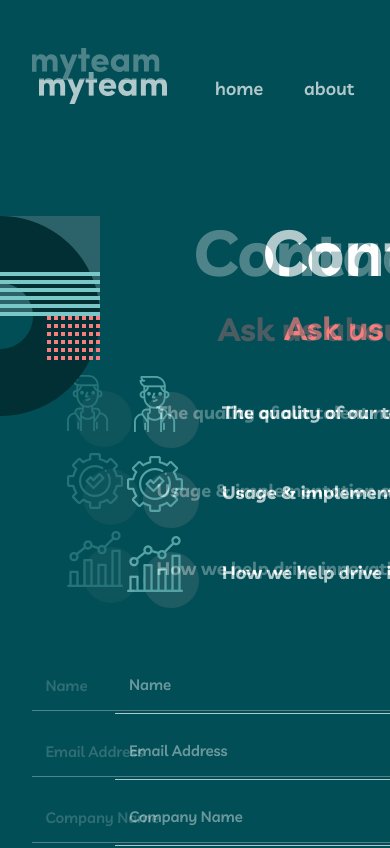
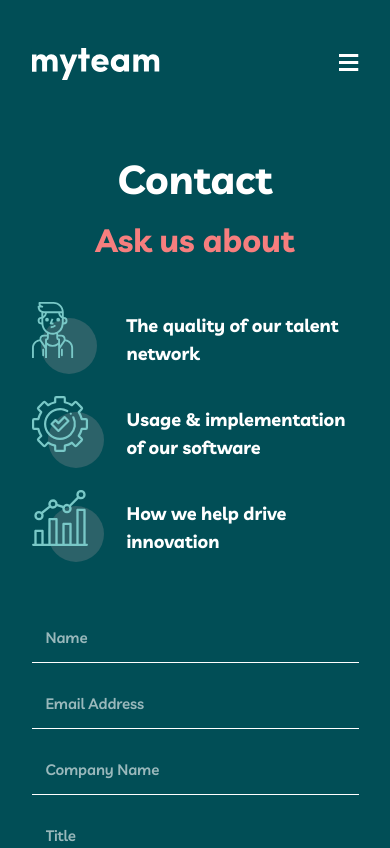
Before and after one commit to andremuradas/myteam, a plain HTML site: page contact.html in a window 390 px wide. Shown: the top 848 px of the page. Drawn offline with Linux system fonts and the light colour scheme.

Commit message:
contact mobile version finished

```diff
--- a/assets/css/contact.css
+++ b/assets/css/contact.css
@@ -169,19 +169,14 @@ button
 @media (max-width: 768px)
 {
 
-  body
+  /* body
   {
     position: relative;
     background-image: url(../../Contact\ -\ Tablet.jpg);
     background-repeat: no-repeat;
     height: 1475px;
-  }
+  } */
 
-  main,
-  header
-  {
-    opacity: 0.3;
-  }
 
   .contact
   {
@@ -239,3 +234,69 @@ button
   }
 
 }
+
+@media (max-width: 767px)
+{
+
+    /* body
+    {
+        position: relative;
+        background-image: url(../../Contact\ -\ Mobile.jpg);
+        background-repeat: no-repeat;
+        height: 3948px;
+    } */
+
+
+
+    .bg_img_contact_01,
+    .bg_img_contact_02
+    {
+        display: none;
+    }
+
+    .contact
+    {
+        padding-top: 135px;
+        padding-bottom: 85px;
+
+    }
+    .contact .container .left
+    {
+        width: auto;
+    }
+
+    .title
+    {
+        font-size: 40px !important;
+        line-height: 40px !important;
+    }
+    .subtitle
+    {
+        margin-top: 17px;
+        margin-bottom: 38px;
+    }
+    .contact-desc
+    {
+        padding-left: 0;
+        margin-bottom: 18px;
+    }
+
+    .icon
+    {
+        width: 95px;
+    }
+
+    .desc
+    {
+        flex: 1;
+    }
+
+    .contact .container .right
+    {
+        width: auto;
+        margin-top: 29px;
+    }
+
+
+
+}
--- a/assets/css/style.css
+++ b/assets/css/style.css
@@ -645,12 +645,12 @@ footer .container .right a
 
 @media (max-width: 767px)
 {
-    body
+    /* body
     {
         position: relative;
         background-image: url(../../Menu\ -\ Mobile.jpg);
         background-repeat: no-repeat;
-    }
+    } */
     .menu_mobile
     {
         position: relative;
--- a/contact.html
+++ b/contact.html
@@ -23,7 +23,8 @@
                     </ul>
                 </div>
                 <div class="contact_menu">
-                    <a class="primary_btn_light body1" href="">contact us</a>
+                    <a class="primary_btn_light body1" href="contact.html">contact us</a>
+                    <div class="menu_mobile_btn"><img src="assets/images/icon-hamburger.svg"></div>
                 </div>
             </div>
         </div>
```
